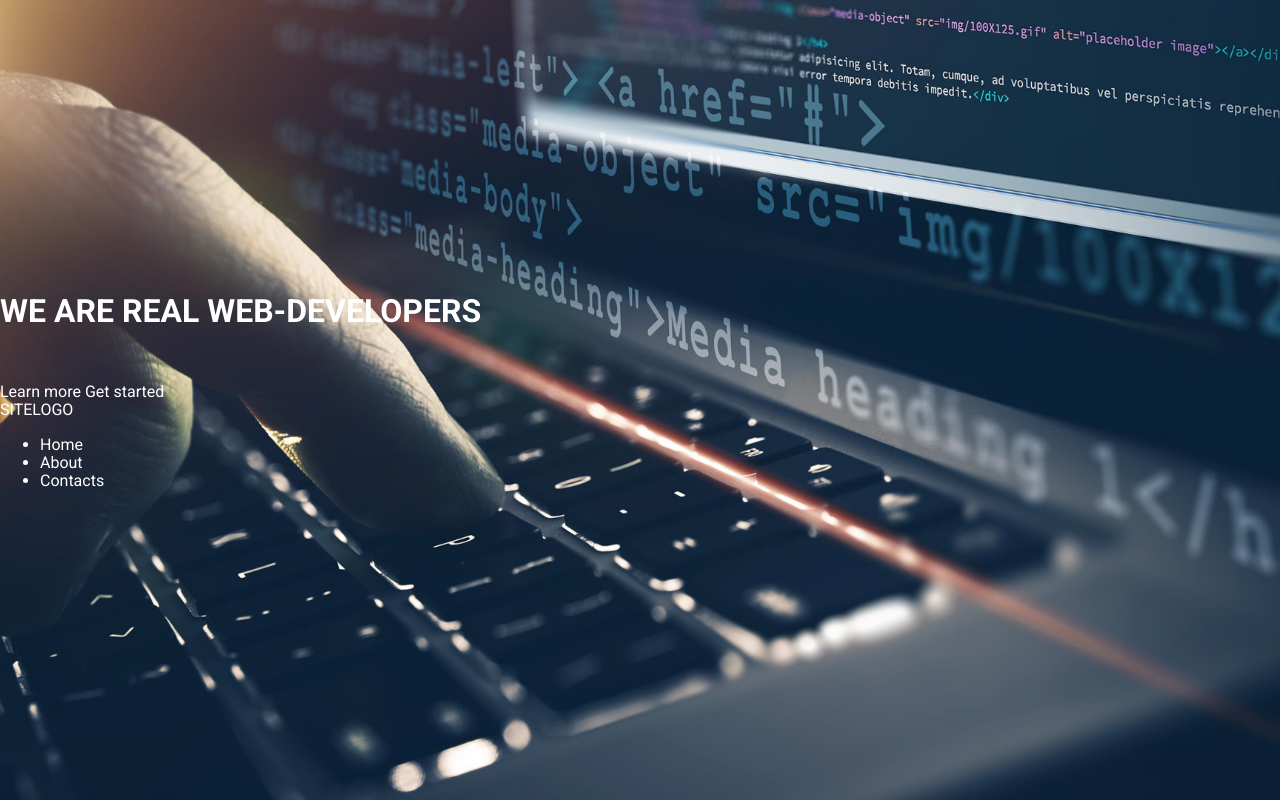
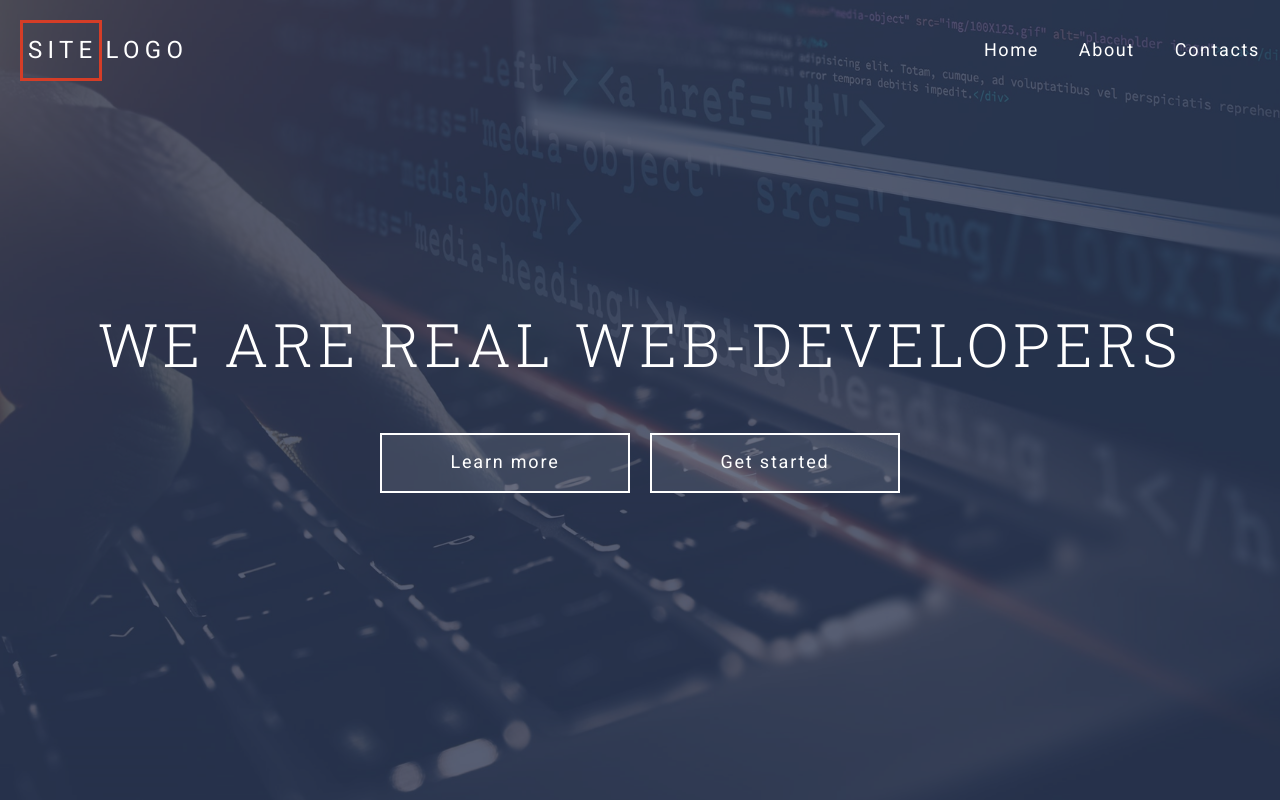
Before and after one commit to Pistalierro/grid-template-init-project, a website: page index.html in a window 1280 px wide. Drawn offline with Linux system fonts and the light colour scheme.

Commit message:
оформление блока header

```diff
--- a/assets/scss/common/_classes.scss
+++ b/assets/scss/common/_classes.scss
@@ -1,2 +1,25 @@
 @use "../presets" as *;
 @use "../mixins" as *;
+
+.btn {
+  padding: 0.5em 1em;
+  display: flex;
+  align-items: center;
+  justify-content: center;
+  letter-spacing: 0.1em;
+  border-width: $gap-sm / 5;
+  border-style: solid;
+  transition: background-color 0.5s;
+
+  &:hover {
+    background-color: $color-accent;
+  }
+}
+
+.btn--light {
+  min-width: 250px;
+  min-height: $gap-x3;
+  font-size: 1.125rem;
+  background-color: rgba($color-light, 0.1);
+  border-color: $color-light;
+}
--- a/assets/scss/common/_typography.scss
+++ b/assets/scss/common/_typography.scss
@@ -13,6 +13,22 @@ html {
   font-family: $font-main;
 }
 
+h1 {
+  @include lg-min {
+    font-size: 3.75rem;
+  }
+  @include lg-md {
+    font-size: 2.5rem;
+  }
+  @include md {
+    font-size: 1.875rem;
+  }
+  font-family: $font-header;
+  letter-spacing: 0.078em;
+  font-weight: 300;
+  line-height: 1.2;
+}
+
 a {
   text-decoration: none;
   color: $color-light;
--- a/assets/scss/components/header/_header-content.scss
+++ b/assets/scss/components/header/_header-content.scss
@@ -5,7 +5,19 @@
   position: relative;
   z-index: 1;
 
+  &__container {
+    @extend %container;
+    display: grid;
+  }
+
   &__title {
     margin: 0 0 53px;
+    text-align: center;
+  }
+
+  &__actions {
+    display: flex;
+    justify-content: center;
+    gap: $gap;
   }
 }
--- a/assets/scss/components/header/_header-logo.scss
+++ b/assets/scss/components/header/_header-logo.scss
@@ -1,2 +1,17 @@
 @use "../../presets" as *;
 @use "../../mixins" as *;
+
+.header-logo {
+  &__link {
+    display: block;
+    font-size: 1.5rem;
+    letter-spacing: 0.22em;
+  }
+
+  &__accent {
+    display: inline-block;
+    padding: 14px 1px 13px 5px;
+    border: 3px solid $color-highlight;
+    margin-right: 4px;
+  }
+}
--- a/assets/scss/components/header/_header-menu.scss
+++ b/assets/scss/components/header/_header-menu.scss
@@ -1,2 +1,19 @@
 @use "../../presets" as *;
 @use "../../mixins" as *;
+
+.header-menu {
+  position: absolute;
+  top: 0;
+  right: 0;
+  left: 0;
+  z-index: 2;
+  padding: $gap 0;
+
+  &__container {
+    @extend %container;
+    display: grid;
+    grid-template-columns: auto 1fr;
+    gap: $gap;
+    align-items: center;
+  }
+}
--- a/assets/scss/components/header/_header-navbar.scss
+++ b/assets/scss/components/header/_header-navbar.scss
@@ -1,2 +1,36 @@
 @use "../../presets" as *;
 @use "../../mixins" as *;
+
+.header-navbar {
+  display: grid;
+  align-items: center;
+  justify-items: end;
+
+  &__btn {
+    @include md-min {
+      display: none;
+    }
+  }
+
+  &__list {
+    @include unlist(0 (-$gap-sm) 0 0);
+    width: 100%;
+    display: grid;
+    gap: $gap;
+    grid-template-columns: repeat(auto-fit, minmax($gap-sm * 5, max-content));
+    justify-content: end;
+  }
+
+  &__link {
+    display: block;
+    padding: $gap $gap-sm;
+    font-size: 1.125rem;
+    letter-spacing: 0.09em;
+    transition: color 0.5s;
+
+    &:hover,
+    &:focus {
+      color: $color-accent;
+    }
+  }
+}
--- a/assets/scss/components/header/_header-overlay.scss
+++ b/assets/scss/components/header/_header-overlay.scss
@@ -1,2 +1,7 @@
 @use "../../presets" as *;
 @use "../../mixins" as *;
+
+.header-overlay {
+  @include abs-position;
+  background-color: rgba($color-primary, 0.8);
+}
--- a/assets/scss/mixins/_extends.scss
+++ b/assets/scss/mixins/_extends.scss
@@ -0,0 +1,7 @@
+@use "../presets" as *;
+
+%container {
+  width: min(100% - $gap-x2, $ul);
+  margin-inline: auto;
+  //padding: 0 $gap;
+}
--- a/assets/scss/presets/_variables.scss
+++ b/assets/scss/presets/_variables.scss
@@ -1,11 +1,12 @@
 @use "sass:math";
+
 $font-header: "Roboto Slab", serif;
 $font-main: "Roboto", sans-serif;
 $font-size: 16px;
 
 $container-size: 1300px;
 
-$ul: 1340px;
+$ul: 1300px;
 $xl: 1200px;
 $lg: 992px;
 $md: 768px;
--- a/index.html
+++ b/index.html
@@ -42,7 +42,7 @@
 										<span class="header-navbar__btn-row"></span>
 										<span class="header-navbar__btn-row"></span>
 								</div>
-								<ul class="header-navbar__list">
+								<ol class="header-navbar__list">
 										<li class="header-navbar__item">
 												<a class="header-navbar__link" href="#">Home</a>
 										</li>
@@ -52,7 +52,7 @@
 										<li class="header-navbar__item">
 												<a class="header-navbar__link" href="#">Contacts</a>
 										</li>
-								</ul>
+								</ol>
 						</nav>
 				</div>
 		</div>
```
Also changed, not shown: assets/css/style.css.
